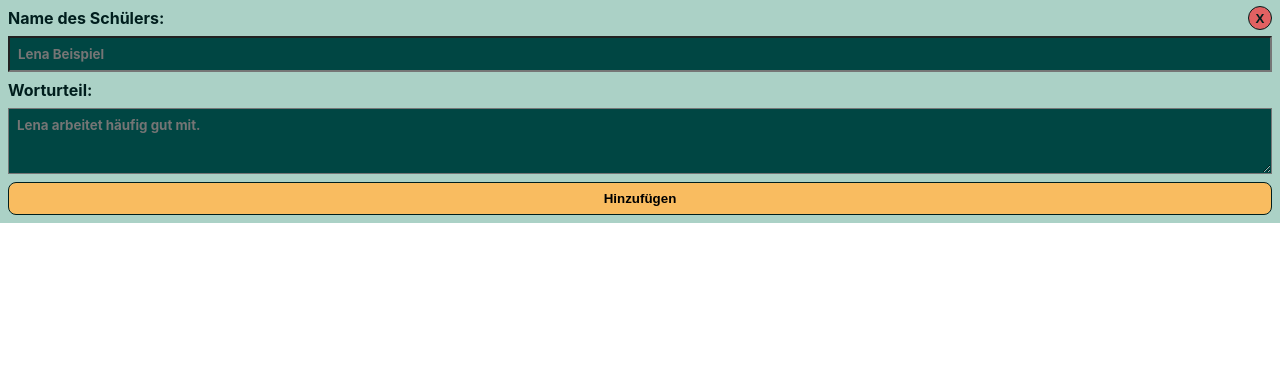
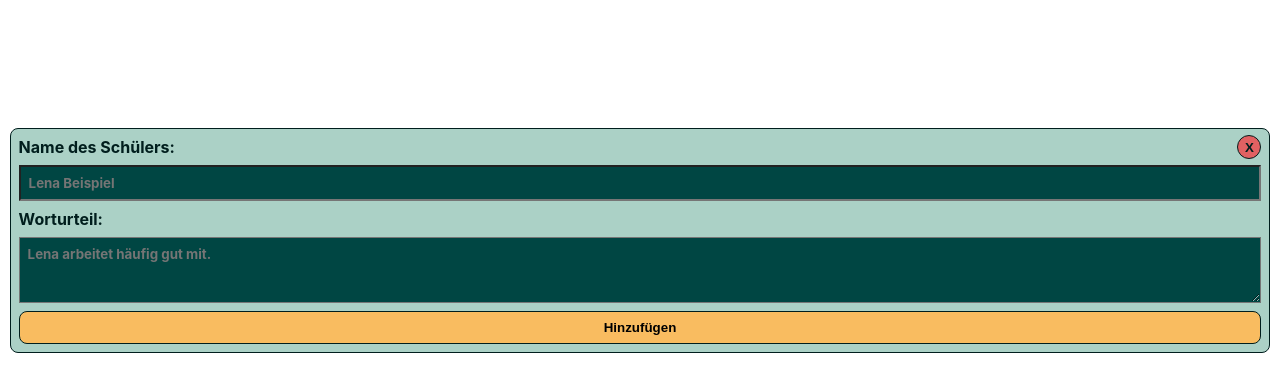
Before and after one commit to PReichetanz/capstone-project, a React (Vite) app: page / in a window 1280 px wide. Shown: the top 392 px of the page. Built offline with nearby package versions, Linux system fonts and the light colour scheme.

Commit message:
Add absolute positioning to Form

```diff
--- a/src/app/components/Form/Form.tsx
+++ b/src/app/components/Form/Form.tsx
@@ -35,6 +35,7 @@ export default function Form({
   }
 
   return (
+    <FormWrapper>
       <FormContainer onSubmit={handleSubmit}>
         <RoundActionButton
           children="X"
@@ -71,17 +72,29 @@ export default function Form({
         )}
         <SubmitButton type="submit" value="Hinzufügen" />
       </FormContainer>
+    </FormWrapper>
   );
 }
 
 const FormContainer = styled.form`
   background: var(--color-background-light);
   color: var(--color-text-dark);
+  border: 1px solid var(--color-stroke);
+  border-radius: 0.5rem;
   display: flex;
   flex-direction: column;
   gap: 0.5rem;
   padding: 0.5rem;
   font-weight: 700;
+  position: absolute;
+  z-index: 100;
+  left: 0.6rem;
+  right: 0.6rem;
+  top: 8rem;
+`;
+
+const FormWrapper = styled.div`
+  position: relative;
 `;
 
 const Input = styled.input<Partial<FormProps>>`
```
Lines whose indentation alone changed are shown as unchanged.
